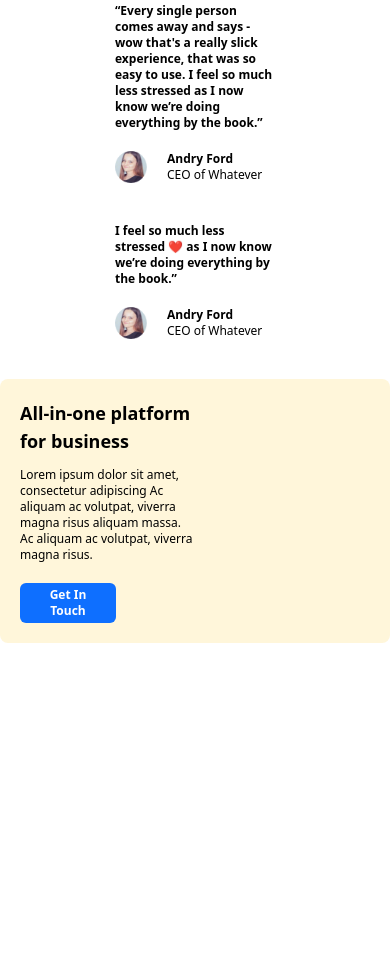
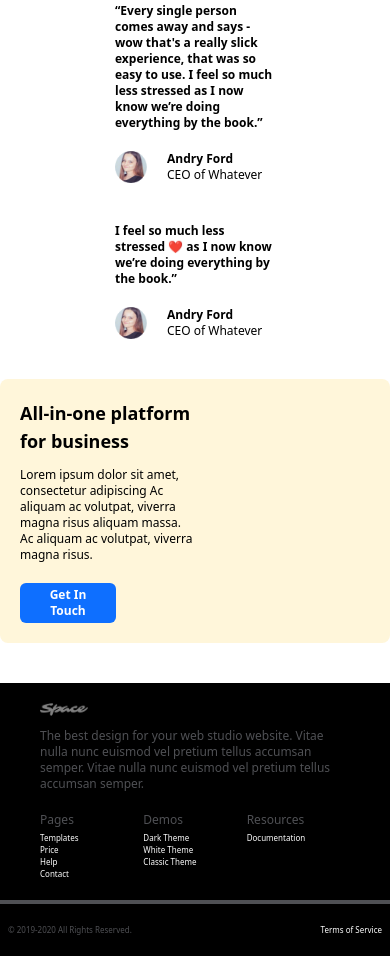
Before and after one commit to mhasaero/FrontEnd-1-rev, a website: page src/index.html in a window 390 px wide. Shown: the part 5010-5966 px from the top of the page. Before the commit the page ends 5693 px from the top, so only its background shows below. Drawn offline with Linux system fonts and the light colour scheme.

Commit message:
feat(section): add footer section
push footer section kendala di grid karena terlalu banyak yang harus di breakpoint

```diff
--- a/src/index.html
+++ b/src/index.html
@@ -199,5 +199,45 @@
         <button class="rounded-md bg-[#0E6FFF] md:py-3 lg:px-5 py-1 px-3 lg:w-[10rem] lg:text-lg font-bold text-white w-[6rem] text-xs">Get In Touch</button>
       </div>
     </section>
+
+    <!-- Footer -->
+    <footer class="bg-black">
+      <div class="lg:w-[60rem] mx-auto md:mt-20 mt-10 flex flex-col md:flex-row justify-between md:py-10 py-5 md:pt-20 p-10 box-border">
+        <div class="lg:w-[25rem] md:w-[20rem] mb-5 md:m-0">
+          <img src="./../public/img/Space1.png" alt="" class="md:w-[6rem] w-[3rem] md:mb-6 mb-3" />
+          <p class="text-[#4F5054] md:text-lg text-xs">The best design for your web studio website. Vitae nulla nunc euismod vel pretium tellus accumsan semper. Vitae nulla nunc euismod vel pretium tellus accumsan semper.</p>
+        </div>
+        <div class="grid grid-cols-3 md:justify-items-center md:w-[30rem]">
+          <div>
+            <h3 class="md:text-lg text-xs text-[#4F5054] md:mb-6 mb-1">Pages</h3>
+            <ul class="text-white md:text-base text-[0.5rem]">
+              <li>Templates</li>
+              <li>Price</li>
+              <li>Help</li>
+              <li>Contact</li>
+            </ul>
+          </div>
+          <div>
+            <h3 class="md:text-lg text-xs text-[#4F5054] md:mb-6 mb-1">Demos</h3>
+            <ul class="text-white md:text-base text-[0.5rem]">
+              <li>Dark Theme</li>
+              <li>White Theme</li>
+              <li>Classic Theme</li>
+            </ul>
+          </div>
+          <div>
+            <h3 class="md:text-lg text-xs text-[#4F5054] md:mb-6 mb-1">Resources</h3>
+            <ul class="text-white md:text-base text-[0.5rem]">
+              <li>Documentation</li>
+            </ul>
+          </div>
+        </div>
+      </div>
+      <div class="border-2 border-[#4F5054] w-full"></div>
+      <div class="lg:w-[60rem] flex justify-between mx-auto md:py-10 py-5 fold:px-2 md:px-7">
+        <p class="text-[#4F5054] md:text-base text-[0.5rem]">© 2019-2020 All Rights Reserved.</p>
+        <p class="text-white md:text-base text-[0.5rem]">Terms of Service</p>
+      </div>
+    </footer>
   </body>
 </html>
```
Also changed, not shown: src/output.css.
